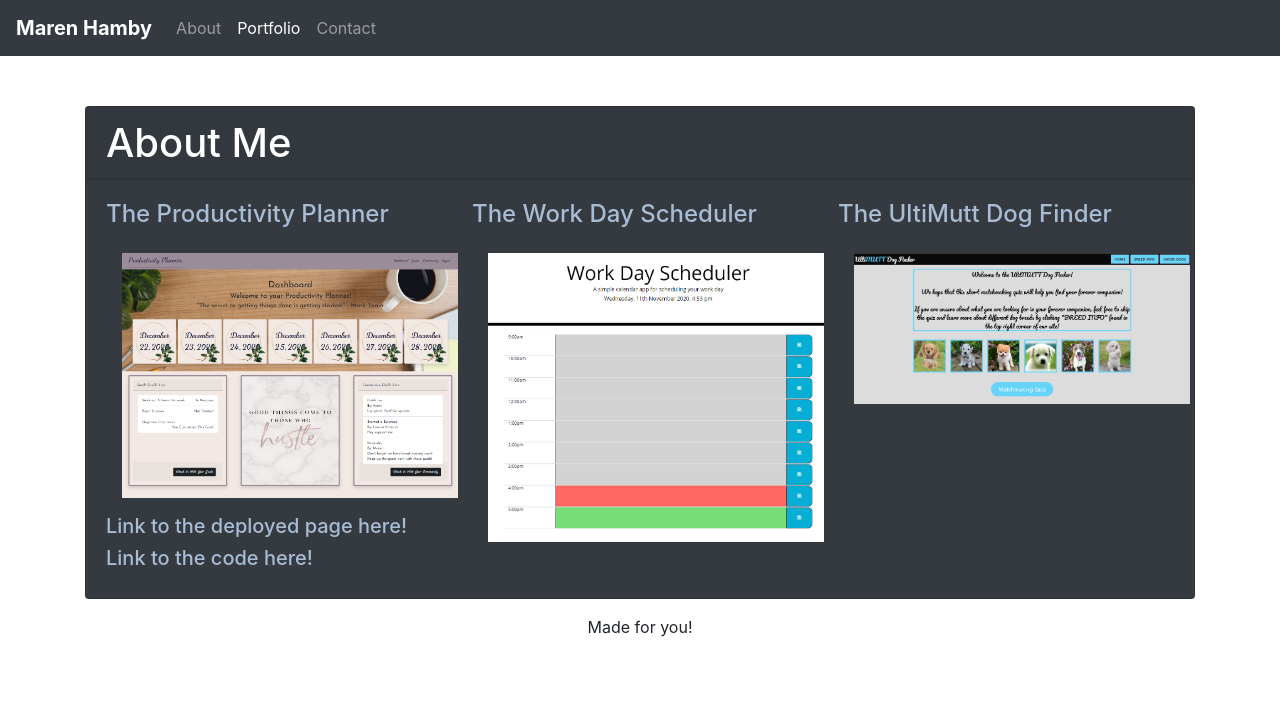
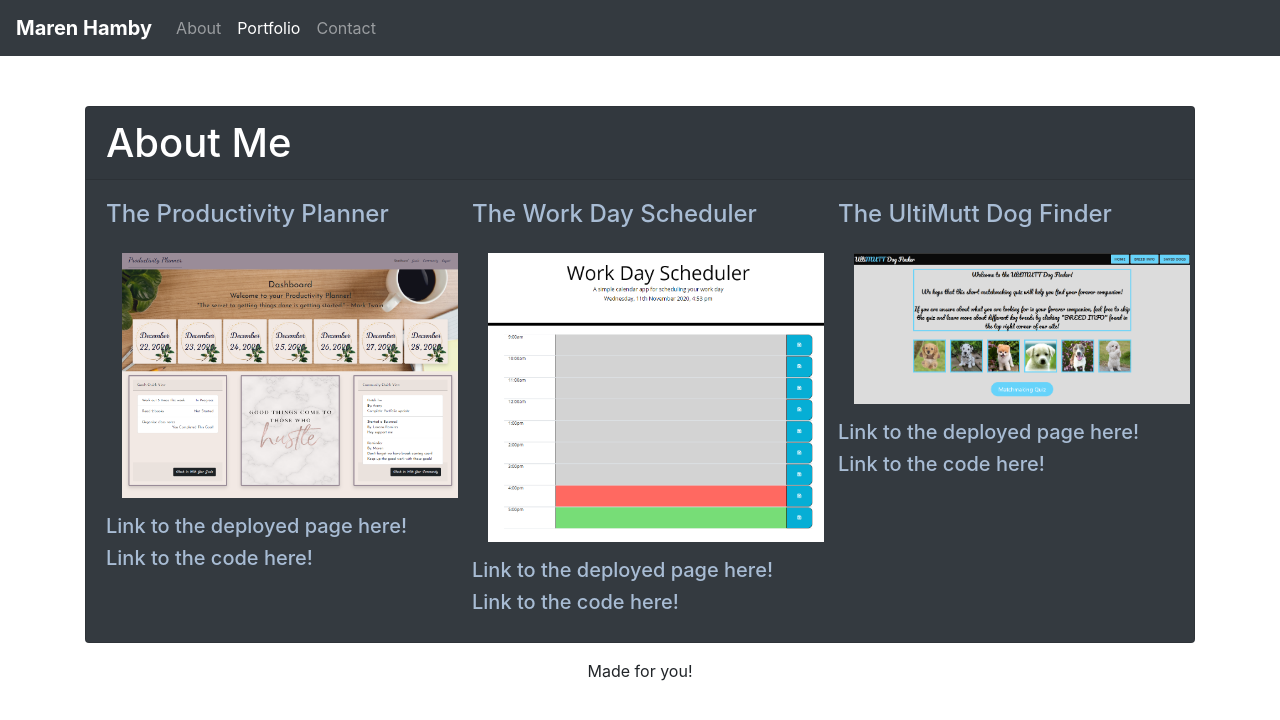
Before and after one commit to marenhamby/react-portfolio, a React (Create React App) app: page /portfolio in a window 1280 px wide. Shown: the top 720 px of the page. Built offline with nearby package versions, Linux system fonts and the light colour scheme.

Commit message:
added links to the deployed projects and the code for the other items in the portfolio page

```diff
--- a/src/pages/Portfolio.js
+++ b/src/pages/Portfolio.js
@@ -24,10 +24,10 @@ function Portfolio() {
                             <h4>The Work Day Scheduler</h4>
                             <img src="image/schedule_page_screenshot.PNG" alt="Scheduler webpage" className="portImage"></img>
                             <h5>
-                                {/* <a href="https://marenhamby.github.io/work-scheduler/" target="_blank" style="color: #A8BCD4">Link to the deployed page here!</a> */}
+                                <a href="https://marenhamby.github.io/work-scheduler/" target="_blank" rel="noreferrer noopener" className="link">Link to the deployed page here!</a>
                             </h5>
                             <h5>
-                                {/* <a href="https://github.com/marenhamby/work-scheduler" target="_blank" style="color: #A8BCD4">Link to the code here!</a> */}
+                                <a href="https://github.com/marenhamby/work-scheduler" target="_blank" rel="noreferrer noopener" className="link">Link to the code here!</a>
                             </h5>
 
                         </div>
@@ -35,10 +35,10 @@ function Portfolio() {
                             <h4>The UltiMutt Dog Finder</h4>
                             <img src="image/homePage.png" alt="dog finder webpage" className="portImage"></img>
                             <h5>
-                                {/* <a href="https://marenhamby.github.io/UltiMutt_dog_finder/" target="_blank" style="color: #A8BCD4">Link to the deployed page here!</a> */}
+                                <a href="https://marenhamby.github.io/UltiMutt_dog_finder/" target="_blank" rel="noreferrer noopener" className="link">Link to the deployed page here!</a>
                             </h5>
                             <h5>
-                                {/* <a href="https://github.com/marenhamby/UltiMutt_dog_finder" target="_blank" style="color: #A8BCD4">Link to the code here!</a> */}
+                                <a href="https://github.com/marenhamby/UltiMutt_dog_finder" target="_blank" rel="noreferrer noopener" className="link">Link to the code here!</a>
                             </h5>
 
                         </div>
```
Also changed, not shown: 1 other file (tests, documents, lock files or other folders).
